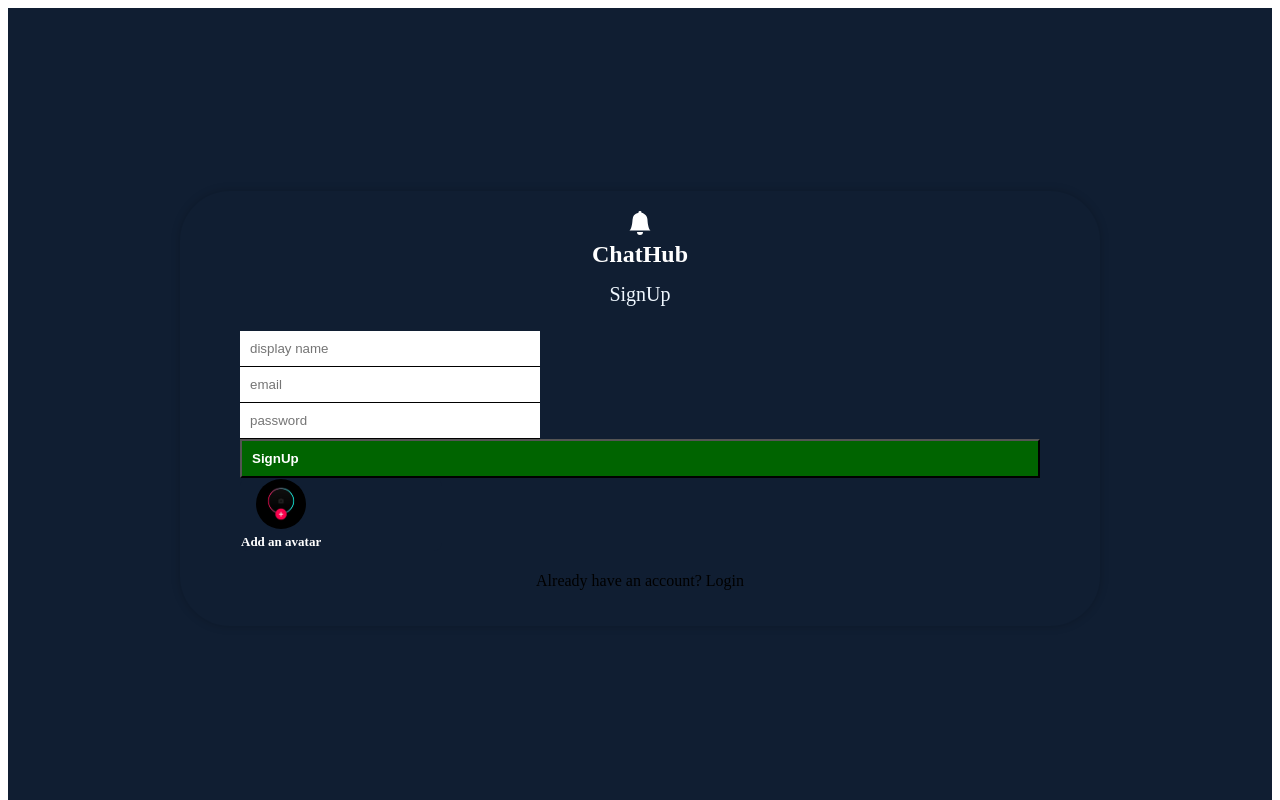
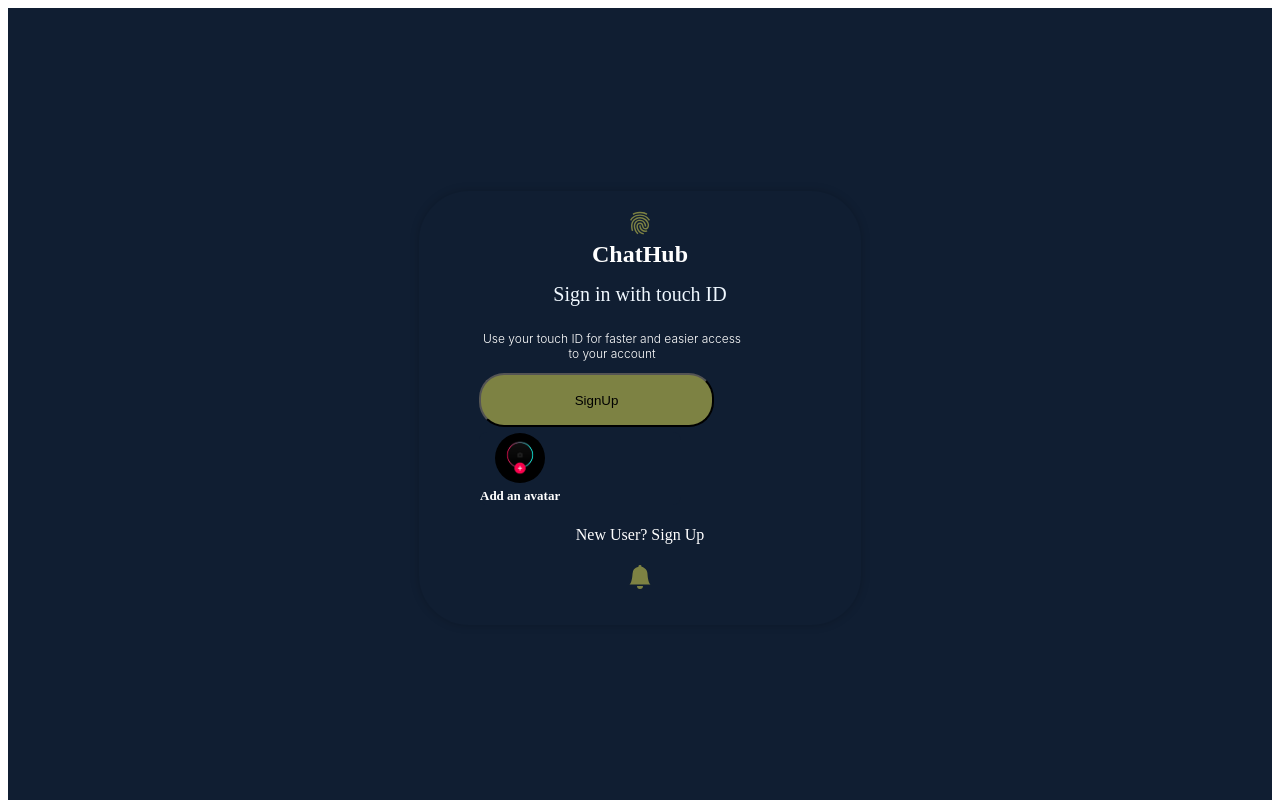
Before and after one commit to Ntampul/SecondProject, a React (Vite) app: page / in a window 1280 px wide. Shown: the top 800 px of the page. Built offline with nearby package versions, Linux system fonts and the light colour scheme.

Commit message:
fingurprints

```diff
--- a/src/pages/Register.css
+++ b/src/pages/Register.css
@@ -14,7 +14,7 @@
   border-radius: 70px;
   box-shadow: 0px 0px 10px rgba(0, 0, 0, 0.2);
   text-align: center;
-  width: 800px;
+  width: 322px;
   flex-direction: column;
   gap: 5px;
   -webkit-border-radius: 50px;
@@ -44,16 +44,15 @@ form {
 input{
     padding: 10px;
     border: none;
-    width: 280px;
     border-bottom: 1px solid ;
 }
 .button{
-display: flex;
-background-color: darkgreen;
-color: white;
-padding: 10px;
-font-weight: bold;
-cursor: pointer;
+  width: 235px;
+  height: 54px;
+  flex-shrink: 0;
+  border-radius: 25px;
+  background: #7D8243;
+  cursor: pointer;
 }
 .buttonOTP{
   display: flex;
@@ -121,7 +120,7 @@ cursor: pointer;
   justify-content: center;
   align-items: center;
   height: 50vh;
-  width: 50vh;
+
   }
   .formOTP{
     background-color:rgba(16, 30, 50, 1) ;
@@ -138,3 +137,18 @@ cursor: pointer;
     -o-border-radius: 40px;
     display: flex;
 }
+ /* styles.css */
+p {
+  color: white; /* You can use any valid CSS color value here. */
+}
+.tId{
+  width: 266px;
+  height: 37px;
+  flex-shrink: 0;
+  color: #FFF;
+font-family: Inter;
+font-size: 12px;
+font-style: thin;
+font-weight: 300;
+line-height: normal;
+}
--- a/src/pages/Register.jsx
+++ b/src/pages/Register.jsx
@@ -1,18 +1,17 @@
 import React from 'react';
 import './Register.css';
 import { BsFillBellFill } from "react-icons/bs"; // Import the bell icon
+import { IoFingerPrintSharp } from "react-icons/io5";
 import Add from "../assets/img/avata.jpg";
 
 const Register = () => {
   return (
     <div className='formContainer'>
       <div className="formWrapper">
-        <span className='logo'><BsFillBellFill color="white" /><br></br> ChatHub</span> {/* Include the bell icon */}
-        <span className='title'>SignUp</span>
-        <form>
-          <input type="text" placeholder='display name' />
-          <input type="email" placeholder='email' />
-          <input type="password" placeholder='password' />
+        <span className='logo'><IoFingerPrintSharp color="#7d8243" /><br></br> ChatHub</span> {/* Include the bell icon */}
+        <span className='title'>Sign in with touch ID</span>
+        <span className='tId'>Use your touch ID for faster and easier access to your account</span>
+
           <button className='button'>SignUp</button>
           <input required style={{ display: "none" }} type="file" id="file" />
           <label htmlFor="file" className="avatar-label">
@@ -23,8 +22,10 @@ const Register = () => {
   <input type="file" id="file" style={{ display: 'none' }} />
 </label>
 
-        </form>
-        <p>Already have an account? Login</p>
+       <p>New User? Sign Up</p>
+       <span className='logo'><BsFillBellFill color="#7d8243" /></span> {/* Include the bell icon */}
+
+
       </div>
     </div>
   );
--- a/src/pages/RegisterWithOTP.jsx
+++ b/src/pages/RegisterWithOTP.jsx
@@ -36,7 +36,7 @@ const RegisterWithOTP = () => {
     <div className="formCont">
       <div className="formOTP">
       <span className='logo'><BsFillBellFill color="blue" /><br></br> ChatHub</span>
-        <span className="title">SignIn</span>
+        <span className="title">Signb In with touch ID</span>
         <form onSubmit={handleSignUp}>
 
           {formData.isOtpVerified ? (
```
